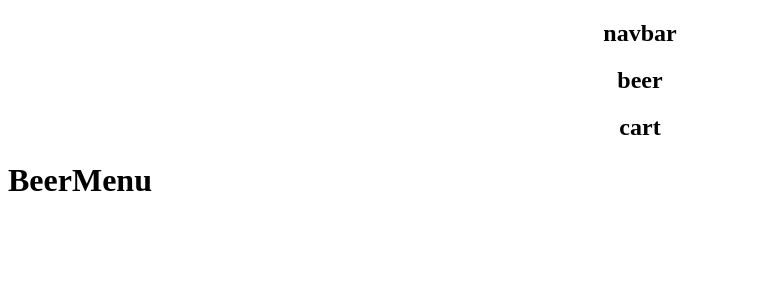
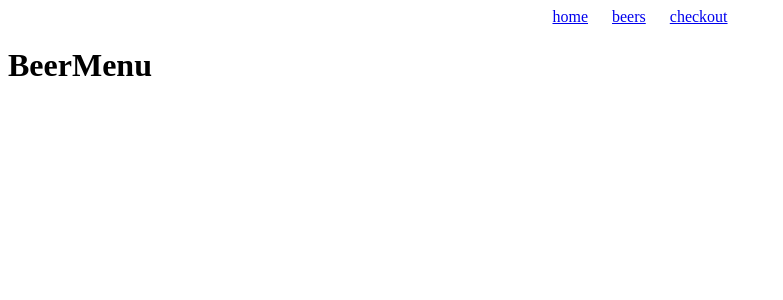
Before and after one commit to jmacapagal90/p2-project-beer-buddy, a React (Create React App) app: page / in a window 1280 px wide. Shown: the top 300 px of the page, without its empty margins (0-783 px from the left). Built offline with nearby package versions, Linux system fonts and the light colour scheme.

Commit message:
updated components and added paths

```diff
--- a/src/components/App.js
+++ b/src/components/App.js
@@ -1,23 +1,24 @@
 import { useState } from 'react';
 import { Switch, Route } from "react-router-dom";
 import Home from './Home';
-import BeerMenu from './BeerMenu';
-import LoginPage from './LoginPage'
+import NavBar from './NavBar';
+import Checkout from './Checkout';
 
 function App() {
 
   return (
     <div className="App">
-      <header className="App-header">
+      <header className="App-header" >
+        <NavBar/>
+      </header>
         <Switch>
           <Route path="/">
             <Home />
           </Route>
-          <Route path="/">
-            <BeerMenu />
+          <Route path="/checkout">
+            <Checkout />
           </Route>
         </Switch>
-      </header>
     </div>
   );
 }
--- /dev/null
+++ b/src/components/Checkout.js
@@ -0,0 +1,9 @@
+import React from "react";
+
+function Checkout(){
+    return (
+        <h3>Checkout</h3>
+    )
+}
+
+export default Checkout;
--- a/src/components/Home.js
+++ b/src/components/Home.js
@@ -1,11 +1,10 @@
-import NavBar from './NavBar';
 import BeerMenu from './BeerMenu';
+import Checkout from './Checkout';
 
 function Home(){
 
     return (
         <>
-        <NavBar />
         <BeerMenu />
         </>
     )
--- a/src/components/NavBar.js
+++ b/src/components/NavBar.js
@@ -1,11 +1,12 @@
 import React from "react";
+import { NavLink } from "react-router-dom";
 
 function NavBar(){
     return (
         <div className="navbar">
-            <h2>navbar</h2>
-            <h2>beer</h2>
-            <h2>cart</h2>
+            <NavLink to='/' className="button">home</NavLink>
+            <NavLink to='/beers' className="button">beers</NavLink>
+            <NavLink to='/checkout'className="button">checkout</NavLink>
         </div>
     )
 }
--- a/src/index.css
+++ b/src/index.css
@@ -1,3 +1,8 @@
 .navbar {
   text-align: center;
 }
+
+.button {
+  padding: 0.5rem 0.75rem;
+  border: none
+}
```
Also changed, not shown: src/components/BeerCard.js (added, +9 -0 lines).
